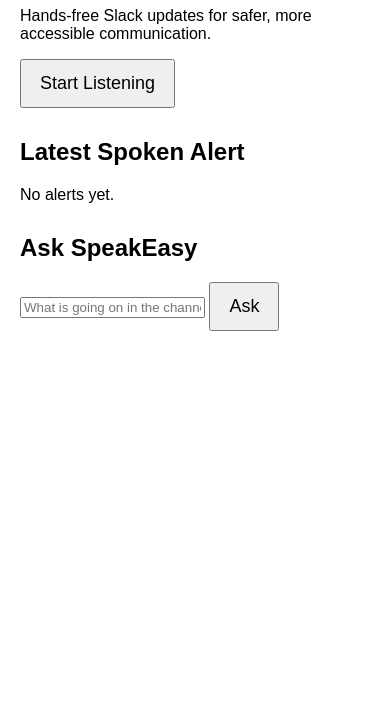
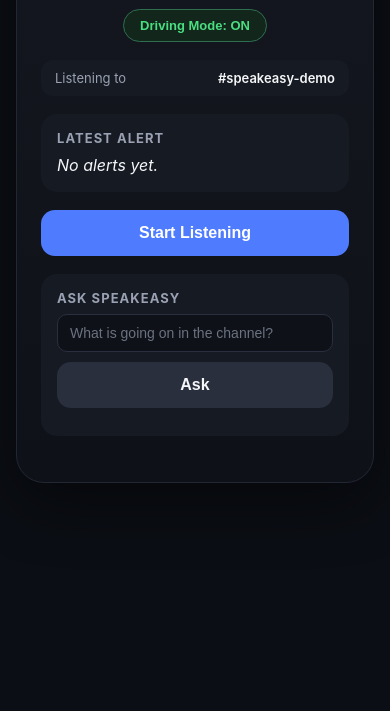
Before and after one commit to hannahtjacob/speakeasy, a website: page frontend/index.html in a window 390 px wide. Shown: the part 133-844 px from the top of the page. Drawn offline with Linux system fonts and the light colour scheme.

Commit message:
Polish frontend as phone/watch companion app, update docs
Restyles the companion page as a dark phone/watch-style card (title,
Driving Mode pill, "Listening to" row, styled alert quote, Ask
SpeakEasy section) and wires the Driving Mode toggle to actually mute
spoken alerts when off. Updates README and architecture docs to lead
with the pitch and reflect the current feature set (priority
detection, Ask SpeakEasy, per-channel alert gating).

```diff
--- a/frontend/app.js
+++ b/frontend/app.js
@@ -1,4 +1,5 @@
 let lastSummary = "";
+let drivingModeOn = true;
 
 function speak(text) {
   const utterance = new SpeechSynthesisUtterance(text);
@@ -16,6 +17,10 @@
       lastSummary = data.summary;
       document.getElementById("summaryText").textContent = data.summary;
 
+      if (!drivingModeOn) {
+        return;
+      }
+
       if (data.priority) {
         speak("Priority alert. " + data.summary);
       } else {
@@ -30,6 +35,14 @@
 document.getElementById("startButton").addEventListener("click", () => {
   speak("SpeakEasy is now listening for Slack alerts.");
   setInterval(fetchLatestSummary, 3000);
+});
+
+const drivingModeButton = document.getElementById("drivingModeButton");
+
+drivingModeButton.addEventListener("click", () => {
+  drivingModeOn = !drivingModeOn;
+  drivingModeButton.textContent = `Driving Mode: ${drivingModeOn ? "ON" : "OFF"}`;
+  drivingModeButton.classList.toggle("off", !drivingModeOn);
 });
 
 async function askQuestion() {
--- a/frontend/index.html
+++ b/frontend/index.html
@@ -5,23 +5,35 @@
   <link rel="stylesheet" href="style.css" />
 </head>
 <body>
-  <main>
-    <h1>SpeakEasy</h1>
-    <p>Hands-free Slack updates for safer, more accessible communication.</p>
+  <div class="device">
+    <header>
+      <h1>SpeakEasy</h1>
+      <p class="tagline">Hands-free Slack, spoken aloud.</p>
+    </header>
 
-    <button id="startButton">Start Listening</button>
+    <section class="status-row">
+      <button id="drivingModeButton" class="mode-pill">Driving Mode: ON</button>
+    </section>
 
-    <section>
-      <h2>Latest Spoken Alert</h2>
-      <p id="summaryText">No alerts yet.</p>
+    <section class="listening-row">
+      <span class="label">Listening to</span>
+      <span id="channelName" class="value">#speakeasy-demo</span>
     </section>
-    <section>
+
+    <section class="alert-card">
+      <h2>Latest Alert</h2>
+      <p id="summaryText" class="alert-quote">No alerts yet.</p>
+    </section>
+
+    <button id="startButton" class="primary-button">Start Listening</button>
+
+    <section class="ask-card">
       <h2>Ask SpeakEasy</h2>
       <input id="questionInput" placeholder="What is going on in the channel?" />
-      <button id="askButton">Ask</button>
-      <p id="answerText"></p>
+      <button id="askButton" class="primary-button secondary">Ask</button>
+      <p id="answerText" class="alert-quote"></p>
     </section>
-  </main>
+  </div>
 
   <script src="app.js"></script>
 </body>
--- a/frontend/style.css
+++ b/frontend/style.css
@@ -1,16 +1,145 @@
-body {
-  font-family: Arial, sans-serif;
-  max-width: 420px;
-  margin: 40px auto;
-  padding: 20px;
+* {
+  box-sizing: border-box;
 }
 
-button {
-  font-size: 18px;
-  padding: 12px 18px;
+body {
+  font-family: -apple-system, BlinkMacSystemFont, "Segoe UI", Arial, sans-serif;
+  background: #0b0e14;
+  margin: 0;
+  padding: 40px 16px;
+  display: flex;
+  justify-content: center;
+}
+
+.device {
+  width: 100%;
+  max-width: 360px;
+  background: linear-gradient(180deg, #14171f, #0e1117);
+  border: 1px solid #232734;
+  border-radius: 28px;
+  padding: 28px 24px;
+  color: #f5f6f8;
+  box-shadow: 0 20px 60px rgba(0, 0, 0, 0.45);
+}
+
+header {
+  text-align: center;
+  margin-bottom: 20px;
+}
+
+h1 {
+  margin: 0;
+  font-size: 26px;
+  letter-spacing: 0.5px;
+}
+
+.tagline {
+  margin: 6px 0 0;
+  font-size: 13px;
+  color: #9aa1b2;
+}
+
+h2 {
+  margin: 0 0 8px;
+  font-size: 13px;
+  text-transform: uppercase;
+  letter-spacing: 0.08em;
+  color: #9aa1b2;
+}
+
+.status-row {
+  display: flex;
+  justify-content: center;
+  margin-bottom: 18px;
+}
+
+.mode-pill {
+  border: 1px solid #2f6f4f;
+  background: #12261c;
+  color: #4ade80;
+  font-size: 13px;
+  font-weight: 600;
+  padding: 8px 16px;
+  border-radius: 999px;
   cursor: pointer;
 }
 
-section {
-  margin-top: 30px;
+.mode-pill.off {
+  border-color: #4a4f5e;
+  background: #1b1e27;
+  color: #9aa1b2;
 }
+
+.listening-row {
+  display: flex;
+  justify-content: space-between;
+  align-items: baseline;
+  font-size: 13px;
+  padding: 10px 14px;
+  background: #161a23;
+  border-radius: 12px;
+  margin-bottom: 18px;
+}
+
+.listening-row .label {
+  color: #9aa1b2;
+}
+
+.listening-row .value {
+  color: #f5f6f8;
+  font-weight: 600;
+}
+
+.alert-card,
+.ask-card {
+  background: #161a23;
+  border-radius: 16px;
+  padding: 16px;
+  margin-bottom: 18px;
+}
+
+.alert-quote {
+  margin: 0;
+  font-size: 16px;
+  line-height: 1.4;
+  font-style: italic;
+  color: #f5f6f8;
+}
+
+.alert-quote:empty::before {
+  content: "";
+}
+
+.primary-button {
+  width: 100%;
+  font-size: 16px;
+  font-weight: 600;
+  padding: 14px;
+  border: none;
+  border-radius: 14px;
+  background: #4f7bff;
+  color: white;
+  cursor: pointer;
+  margin-bottom: 18px;
+}
+
+.primary-button.secondary {
+  background: #2a2f3d;
+  color: #f5f6f8;
+  margin-top: 10px;
+  margin-bottom: 12px;
+}
+
+#questionInput {
+  width: 100%;
+  font-size: 14px;
+  padding: 10px 12px;
+  border-radius: 10px;
+  border: 1px solid #2a2f3d;
+  background: #0e1117;
+  color: #f5f6f8;
+}
+
+#questionInput::placeholder {
+  color: #6b7280;
+}
```
Also changed, not shown: docs/architecture.md (+30 -19 lines), README.md.
